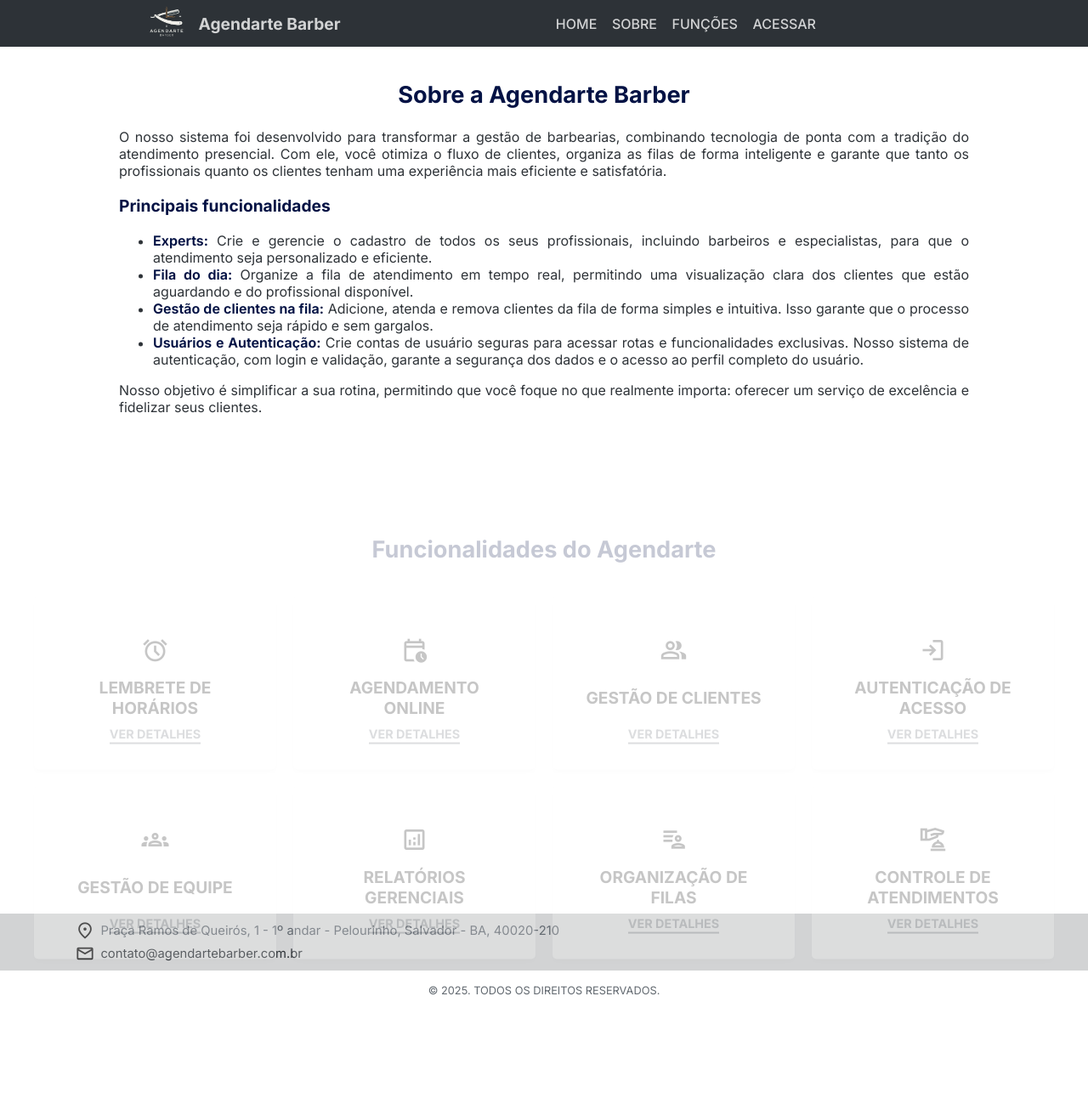
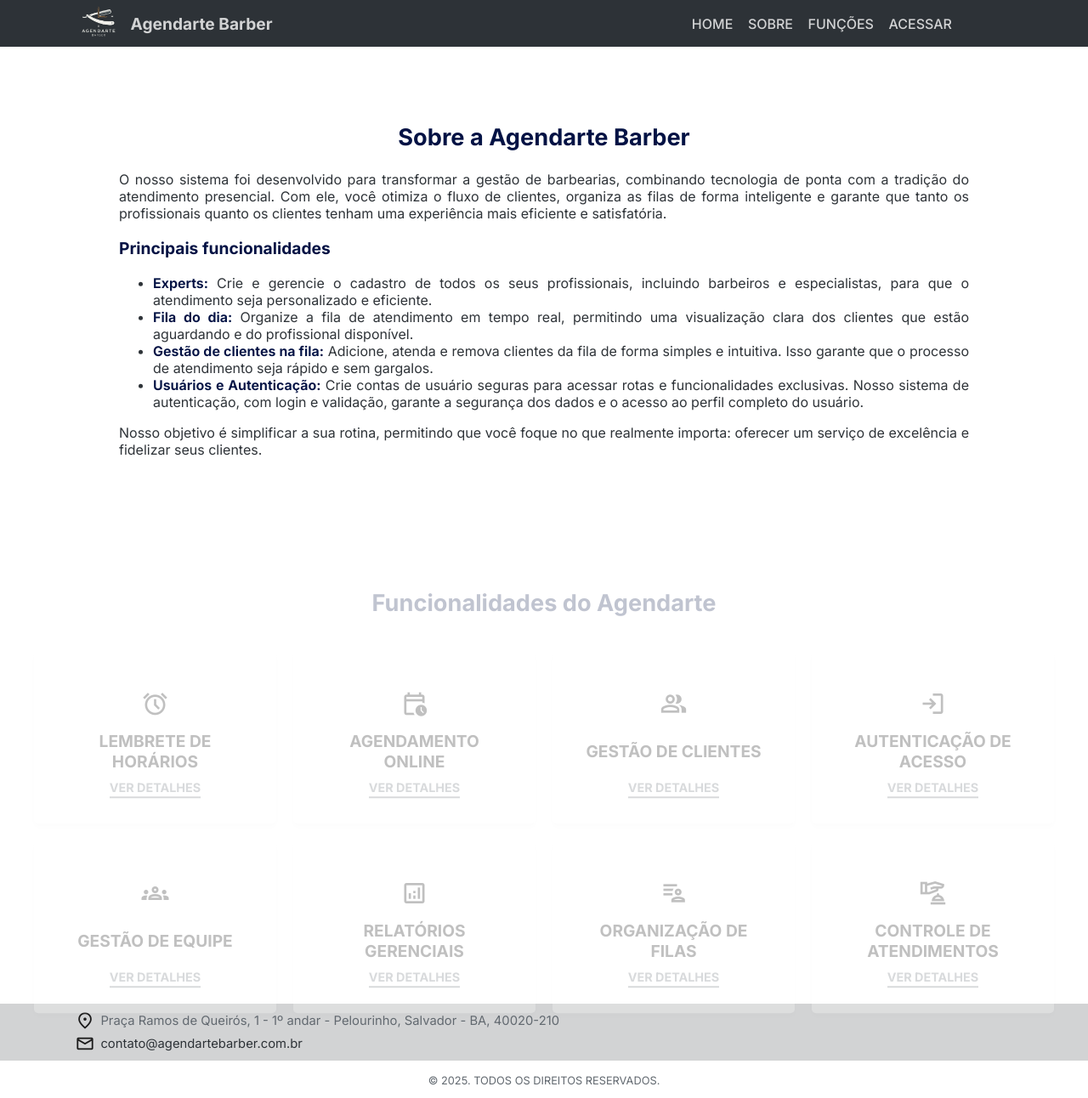
Before and after one commit to mateus-pa/barber-services-front-end, an Angular app: page / in a window 1280 px wide. Shown: the whole page at 85% size. Before the commit the page ends 1186 px from the top, so only its background shows below. Built offline with nearby package versions, Linux system fonts and the light colour scheme.

Commit message:
feat: cria menu fixo de navegação

```diff
--- a/src/app/app.css
+++ b/src/app/app.css
@@ -3,6 +3,7 @@
   display: flex;
   flex-direction: column;
   align-items: center;
+  margin-top: 5rem;
 }
 
 .page-wrapper {
@@ -14,7 +15,7 @@
 .scrollAnimate {
   animation: text-appear both;
   animation-timeline: view();
-  animation-range: entry 30% cover 100vh;
+  animation-range: entry 20% cover 100vh;
 }
 
 @keyframes text-appear {
--- a/src/app/funcoes/funcoes.css
+++ b/src/app/funcoes/funcoes.css
@@ -1,10 +1,13 @@
+.funcoes {
+  margin: 4rem 0;
+}
+
 .container {
   max-width: 1200px;
   width: 100%;
   display: grid;
   grid-template-columns: repeat(auto-fit, minmax(250px, 1fr));
   gap: 1.25rem;
-  margin: 1.5rem 0;
   box-sizing: border-box;
 }
 
--- a/src/app/funcoes/funcoes.html
+++ b/src/app/funcoes/funcoes.html
@@ -1,3 +1,4 @@
+<section class="funcoes">
   <h2 class="main-title">Funcionalidades do Agendarte</h2>
   <div class="container">
     <div class="card">
@@ -48,3 +49,4 @@
       <a href="#" class="card-details">VER DETALHES</a>
     </div>
   </div>
+</section>
--- a/src/app/header/header.css
+++ b/src/app/header/header.css
@@ -1,10 +1,16 @@
 header {
   display: flex;
   justify-content: space-between;
-  padding: 0.1rem 10rem;
+  padding: 0.1rem 5rem;
   align-items: center;
   background-color: var(--cor-secundaria);
   color: var(--cor-primaria);
+
+  overflow: hidden;
+  position: fixed;
+  width: 100%;
+  top: 0;
+  z-index: 1000;
 }
 
 .info {
@@ -25,7 +31,7 @@
 header nav ul {
   display: flex;
   gap: 1.1rem;
-  margin-right: 10rem;
+  margin-right: 15rem;
   list-style: none;
 }
 
--- a/src/app/sobre/sobre.css
+++ b/src/app/sobre/sobre.css
@@ -1,6 +1,6 @@
 .sobre {
   text-align: justify;
-  margin: 2.5rem 0;
+  margin-top: 4rem;
   color: var(--cor-secundaria);
   max-width: 1000px;
 }
```
Lines whose indentation alone changed are shown as unchanged.
